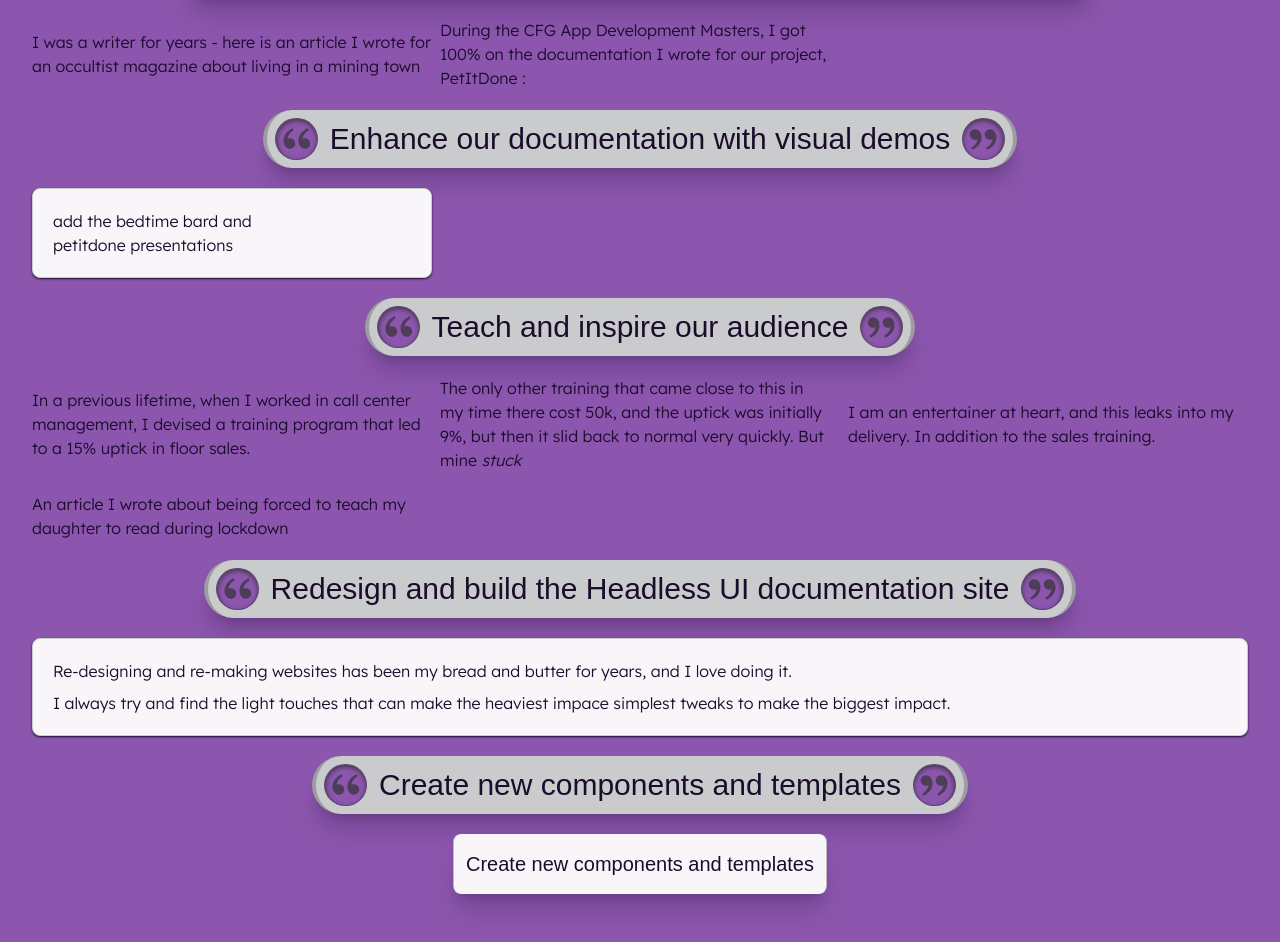
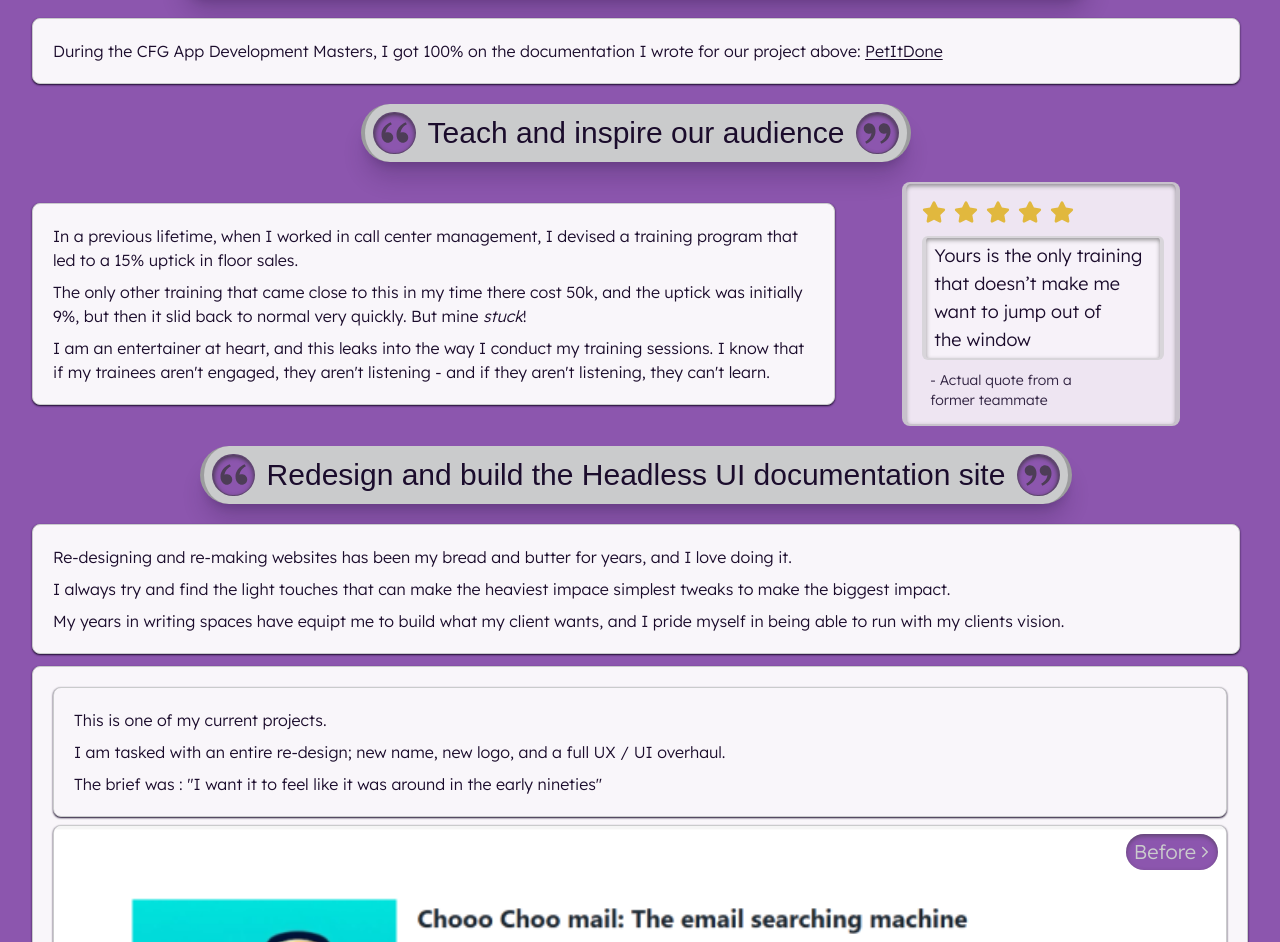
Before and after one commit to ellenuttley/aboutme, a Next.js app: page / in a window 1280 px wide. Shown: the part 1650-2592 px from the top of the page. Built offline with nearby package versions, Linux system fonts and the light colour scheme; a web font is replaced by a local one.

Commit message:
added before and after carousels

```diff
--- a/src/app/AboutYou.tsx
+++ b/src/app/AboutYou.tsx
@@ -5,7 +5,9 @@ import QuoteBox from "@/components/QuoteBox";
 import TitleBox from "@/components/TitleBox";
 import ColorPalette from "@/components/ColourPalette";
 import { FiGithub } from "react-icons/fi";
-import MyComponents from "@/components/MyComponents";
+import BeforeAfters from "@/components/BeforeAfters";
+import ReviewBox from "@/components/ReviewBox";
+
 
 
 const AboutYou = () => {
@@ -20,7 +22,7 @@ const AboutYou = () => {
   };
 
   return (
-    <div className="grid grid-cols-3 gap-2 gap-y-5 place-items-center">
+    <div className="grid grid-cols-3 place-items-center gap-2 gap-y-5">
       <div className="col-span-3">
         <h1 className="embossed pt-2 text-center text-tTransition">
           You want someone who can...
@@ -41,7 +43,7 @@ const AboutYou = () => {
           >
             <FiGithub size="33" />
             <span
-              className={`sidebar-tooltip origin-left -translate-x-full translate-y-10 text-sx ${activeTooltip === "github" ? "scale-100" : "scale-0"}`}
+              className={`sidebar-tooltip text-sx origin-left -translate-x-full translate-y-10 ${activeTooltip === "github" ? "scale-100" : "scale-0"}`}
             >
               View on GitHub
             </span>
@@ -70,21 +72,30 @@ const AboutYou = () => {
 
       {/* <PaletteCodeAccordion /> */}
       <QuoteBox quote="Collaborate on expanding the Tailwind CSS documentation" />
-      <p>
+      <div className="box relative col-span-3 space-y-1">
+        {/* <p>
           I was a writer for years - here is an article I wrote for an occultist
           magazine about living in a mining town
+        </p> */}
+        <p>
+          During the CFG App Development Masters, I got 100% on the
+          documentation I wrote for our project above:{" "}
+          <a
+            href="https://github.com/n1ght0wl/cfg_masters/blob/main/Design%20Documentation%20-%20PetItDone.pdf"
+            className="hover:text-[#C4AEEB], underline underline-offset-2 max-md:font-irene md:hover:font-irene"
+          >
+            PetItDone
+          </a>
         </p>
-      <p>
-        During the CFG App Development Masters, I got 100% on the documentation
-        I wrote for our project, PetItDone :
-      </p>
-
-      <QuoteBox quote="Enhance our documentation with visual demos" />
-      <div className="box">
-        add the bedtime bard and petitdone presentations
       </div>
 
+      {/* <QuoteBox quote="Enhance our documentation with visual demos" />
+      <div className="box relative col-span-3">
+        Speaking of CFG, I also got 100% for both of the presentations I did
+      </div> */}
+
       <QuoteBox quote="Teach and inspire our audience" />
+      <div className="box relative col-span-3 space-y-2 md:col-span-2">
         <p>
           In a previous lifetime, when I worked in call center management, I
           devised a training program that led to a 15% uptick in floor sales.
@@ -92,16 +103,27 @@ const AboutYou = () => {
         <p>
           The only other training that came close to this in my time there cost
           50k, and the uptick was initially 9%, but then it slid back to normal
-        very quickly. But mine <i>stuck</i>
+          very quickly. But mine <em>stuck</em>!
         </p>
         <p>
-        I am an entertainer at heart, and this leaks into my delivery. In
-        addition to the sales training.
+          I am an entertainer at heart, and this leaks into the way I conduct my
+          training sessions. I know that if my trainees aren't engaged, they
+          aren't listening - and if they aren't listening, they can't learn.
         </p>
-      <p>
+      </div>
+
+      <div className="col-span-3 flex w-full justify-center md:col-span-1 ">
+        <ReviewBox
+          count={5}
+          review="Yours is the only training that doesn’t make me want to jump out of the window"
+          name="Actual quote from a former teammate"
+        />
+      </div>
+
+      {/* <p className="box relative col-span-3 -translate-y-2">
         An article I wrote about being forced to teach my daughter to read
         during lockdown
-      </p>
+      </p> */}
       <QuoteBox quote="Redesign and build the Headless UI documentation site" />
       <div className="box col-span-3 space-y-2">
         <p>
@@ -112,15 +134,19 @@ const AboutYou = () => {
           I always try and find the light touches that can make the heaviest
           impace simplest tweaks to make the biggest impact.
         </p>
+        <p>
+          My years in writing spaces have equipt me to build what my client wants, and I pride myself in being able to run with my clients vision.
+        </p>
+      </div>
+      <div className="col-span-4">
+        <BeforeAfters />
       </div>
 
-      <QuoteBox quote="Create new components and templates" />
+      {/* <QuoteBox quote="Create new components and templates" />
       <TitleBox title="Create new components and templates" />
 
       <div className="col-span-2"></div>
-      <div className="col-span-3">
-        {/* <MyComponents /> */}
-      </div>
+      <div className="col-span-3"><MyComponents /></div> */}
     </div>
   );
 };
--- a/src/components/BeforeAfterCarousel.jsx
+++ b/src/components/BeforeAfterCarousel.jsx
@@ -1,40 +1,33 @@
-'use client'
 import React, { useState } from "react";
-
-    //   {
-    //     /* Usage Example*/
-    //   }
-    // <div className="flex flex-wrap justify-center">
-    //   <BeforeAfterCarousel
-    //     beforeImage="https://example.com/before1.jpg"
-    //     afterImage="https://example.com/after1.jpg"
-    //   />
-    //   <BeforeAfterCarousel
-    //     beforeImage="https://example.com/before2.jpg"
-    //     afterImage="https://example.com/after2.jpg"
-    //   />
-    // </div>;
+import { FiChevronRight } from "react-icons/fi";
 
 const BeforeAfterCarousel = ({ beforeImage, afterImage }) => {
   const [currentImage, setCurrentImage] = useState(beforeImage);
+  const [currentCaption, setCurrentCaption] = useState("Before"); // Initialize caption state
 
   const handleSlide = () => {
-    setCurrentImage(currentImage === beforeImage ? afterImage : beforeImage);
+    const newImage = currentImage === beforeImage ? afterImage : beforeImage;
+    const newCaption = newImage === beforeImage ? "Before" : "After"; // Update caption based on new image
+    setCurrentImage(newImage);
+    setCurrentCaption(newCaption); // Update caption state
   };
 
   return (
-    <div className="relative">
+    <div className="relative embossed">
+      <button
+        onClick={handleSlide}
+        className="absolute right-2 top-2 items-center justify-center text-center flex w-fit transform rounded-full bg-tSecondary hover:bg-opacity-10 p-1 pl-2 text-sm shadow-inner shadow-tGrey/50 md:text-lg lg:text-xl"
+      >
+        {currentCaption}{" "}
+        <span className="inline-block text-lg">
+          <FiChevronRight />
+        </span>
+      </button>
       <img
         src={currentImage}
         alt="Before and After"
         className="h-auto w-full rounded-lg object-cover"
       />
-      <button
-        onClick={handleSlide}
-        className="absolute left-1/2 top-1/2 -translate-x-1/2 -translate-y-1/2 transform rounded-full bg-white bg-opacity-50 p-2 text-black"
-      >
-        Slide
-      </button>
     </div>
   );
 };
--- /dev/null
+++ b/src/components/BeforeAfters.tsx
@@ -0,0 +1,62 @@
+import React from "react";
+import BeforeAfterCarousel from "@/components/BeforeAfterCarousel";
+
+const BeforeAfters = () => {
+  return (
+    <div className="">
+      <div className="box -translate-y-2 *:space-y-2">
+        <div className="box">
+          <p>This is one of my current projects.</p>
+          <p>
+            I am tasked with an entire re-design; new name, new logo, and a full
+            UX / UI overhaul.
+          </p>{" "}
+          <p>
+            The brief was : "I want it to feel like it was around in the early
+            nineties"
+          </p>
+        </div>
+        <div className="box mt-2 p-0">
+          <BeforeAfterCarousel
+            beforeImage={"/DelvemailBefore.png"}
+            afterImage={"/DelvemailAfter.png"}
+          />
+        </div>
+      </div>
+
+      <div className="box *:space-y-2">
+        <div className="box">
+          <p>At my current role, I have been slowly upgrading the current softwares frontend.</p>
+          <p>
+            Adding polish, and a cohesive brand styling across the different parts of the user story.
+          </p>{" "}
+        </div>
+        <div className="box mt-2 max-h-screen p-0">
+          <BeforeAfterCarousel
+            beforeImage={"/AdminLoginBefore.png"}
+            afterImage={"/AdminLoginAfter.png"}
+          />
+        </div>
+      </div>
+
+      <div className="box translate-y-2 *:space-y-2">
+        <div className="box">
+          <p>This transformation was done by only changing Tailwind classes.</p>
+          <p>
+            Although it is hard to tell, because I somehow do not have a before image that includes the original footer and event boxes.
+          </p>{" "}
+          <p>
+            But I still wanted to share, as I feel like it is a real testament to what Tailwind can do if it is implemented well!
+          </p>
+        </div>
+        <div className="box mt-2 max-h-screen p-0">
+          <BeforeAfterCarousel
+            beforeImage={"/EventManagerBefore.png"}
+            afterImage={"/EventManagerAfter.png"}
+          />
+        </div>
+      </div>
+    </div>
+  );
+};
+export default BeforeAfters;
```
Lines whose indentation alone changed are shown as unchanged.
